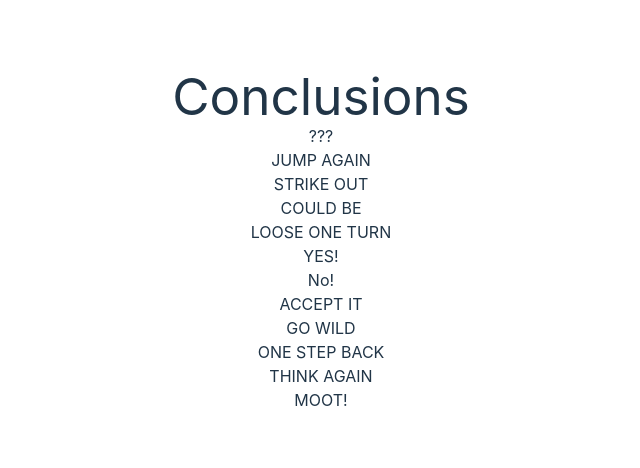
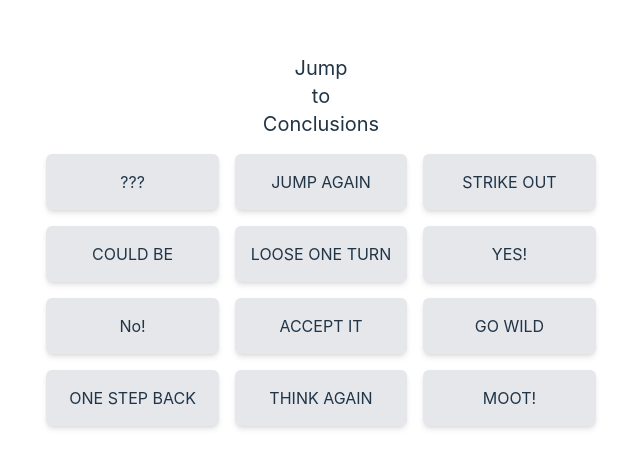
Before and after one commit to wickhill/jump-to-conclusions-app, a React (Vite) app: page / in a window 1280 px wide. Shown: the part 160-628 px from the top of the page, without its empty margins (319-959 px from the left). Built offline with nearby package versions, Linux system fonts and the light colour scheme.

Commit message:
Tailwind styling added

```diff
--- a/src/App.jsx
+++ b/src/App.jsx
@@ -1,18 +1,16 @@
-import { useState } from 'react';
-import './App.css';
-import conclusions from './data';
-import Conclusions from './components/Conclusions';
+import { useState } from "react";
+import "./App.css";
+import conclusions from "./data";
+import Conclusions from "./components/Conclusions";
 
 function App() {
-  const [count, setCount] = useState(0)
+  const [count, setCount] = useState(0);
 
   return (
     <>
-    {/* <h1>{conclusions.conclusion2.answer}</h1> */}
-    <Conclusions conclusions={conclusions}/>
-
+      <Conclusions conclusions={conclusions} />
     </>
-  )
+  );
 }
 
-export default App
+export default App;
--- a/src/components/Conclusion.jsx
+++ b/src/components/Conclusion.jsx
@@ -2,8 +2,9 @@ import React from "react";
 
 const Conclusion = ({ conclusion }) => {
   return (
-    <div>
-      <h2>{conclusion.answer}</h2>
+    // Setting bg as light gray temporarily; round corners; add medium shadow for depth
+    <div className="p-4 bg-gray-200 rounded-md shadow-md">
+      <h2 className="text-center">{conclusion.answer}</h2>
     </div>
   );
 };
--- a/src/components/Conclusions.jsx
+++ b/src/components/Conclusions.jsx
@@ -1,22 +1,28 @@
 import React from "react";
 import Conclusion from "./Conclusion";
 
-const Conclusions = (props) => {
-  console.log(props);
+const Conclusions = ({ conclusions }) => {
+  console.log(conclusions);
 
   return (
-    <div>
-      <h1>Conclusions</h1>
-      {Object.keys(props.conclusions).map((key, index) => {
-        const conclusion = props.conclusions[key];
-        return <Conclusion key={index} conclusion={conclusion} />;
-      })}
+    // Add padding around the content
+    <div className="p-4">
+      {/*  Center the text horizontally, then add bottom margin to containter;  */}
+      <div className="text-center mb-4">
+        <h2 className="text-xl">Jump</h2>
+        <h2 className="text-xl">to</h2>
+        <h2 className="text-xl">Conclusions</h2>
+      </div>
+
+      {/* Apply grid layout; we define a 3-column grid, then add a gap (4) between grid items */}
+      <div className="grid grid-cols-3 gap-4">
+        {Object.keys(conclusions).map((key, index) => {
+          const conclusion = conclusions[key];
+          return <Conclusion key={index} conclusion={conclusion} />;
+        })}
+      </div>
     </div>
   );
 };
 
-Conclusions.defaultProps = {
-  conclusions: {},
-};
-
 export default Conclusions;
```
